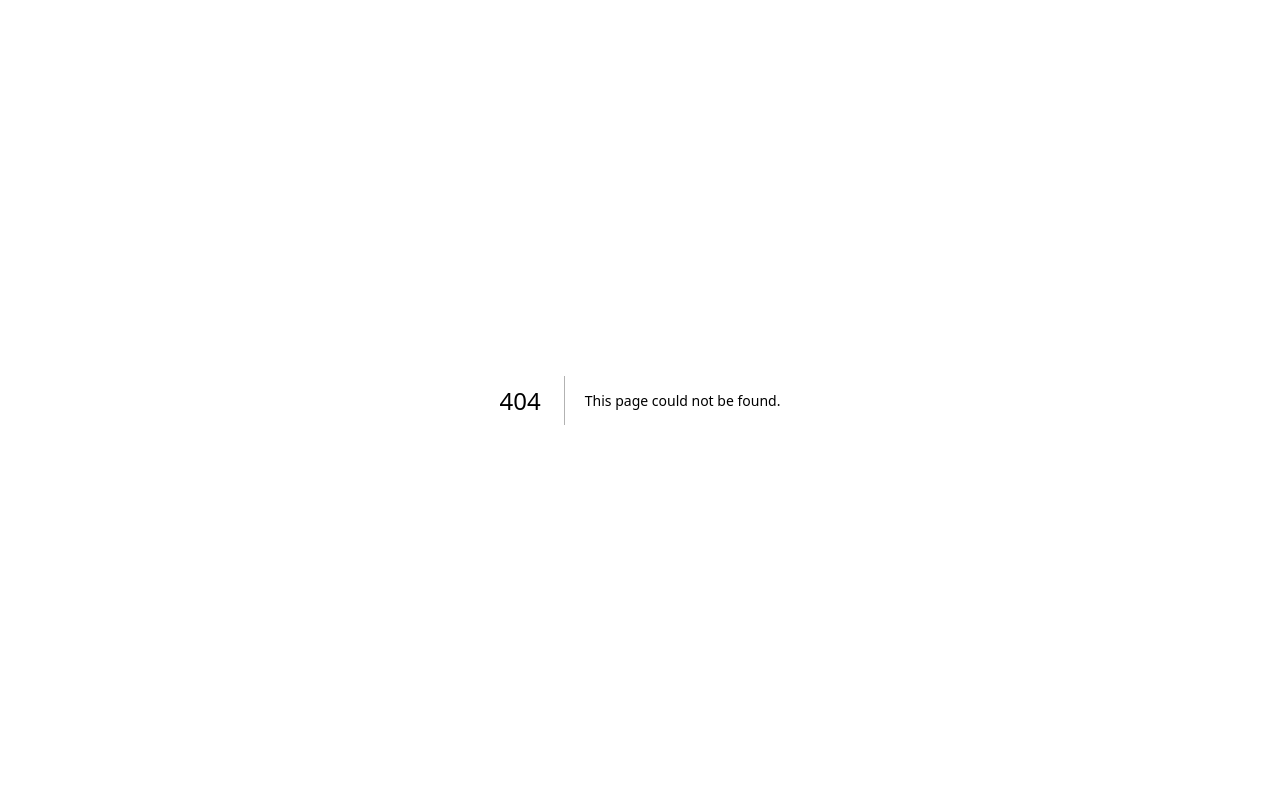
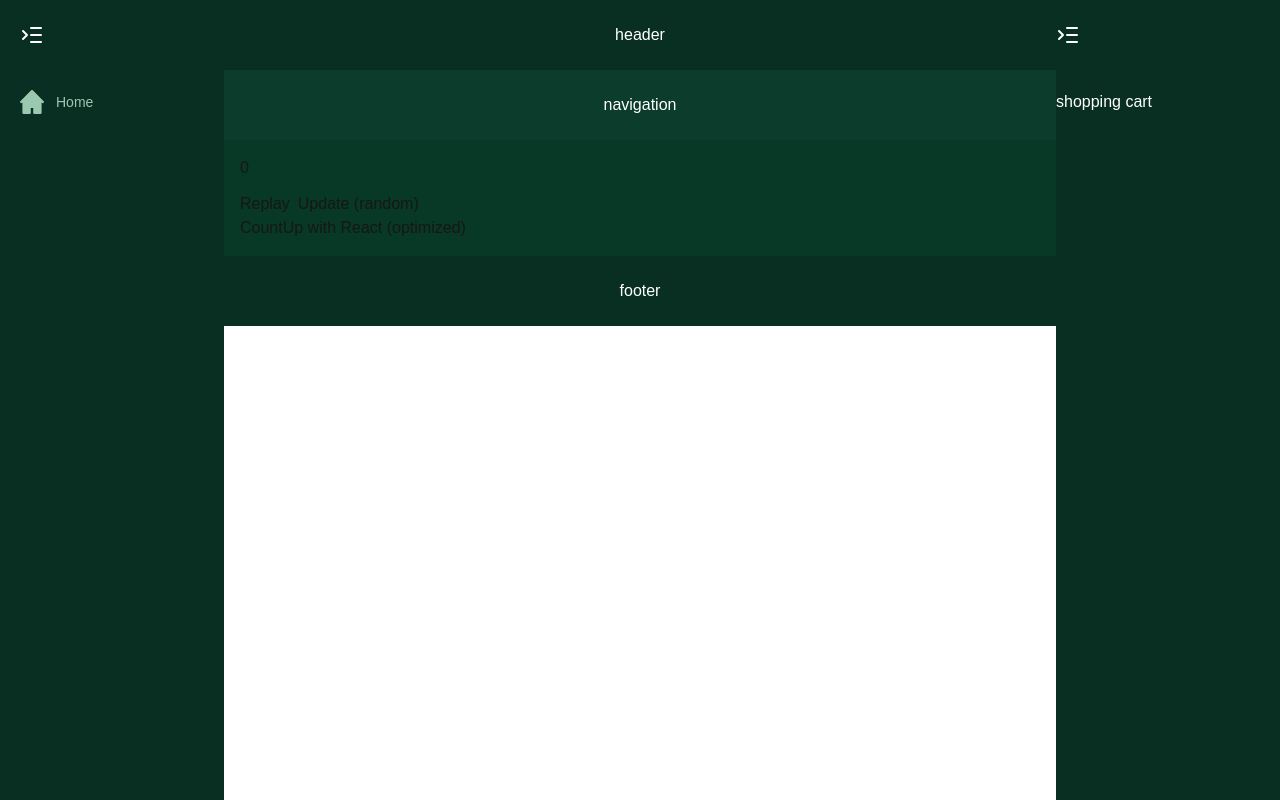
Before and after one commit to fgh64hfhk/next-pages, a Next.js app: page /odometer in a window 1280 px wide. Before the commit this address had no page. Built offline with nearby package versions, Linux system fonts and the light colour scheme.

Commit message:
實作拉霸滾動範例

```diff
--- a/package.json
+++ b/package.json
@@ -15,6 +15,7 @@
     "@mui/material": "^7.3.2",
     "@mui/x-date-pickers": "^8.11.3",
     "clsx": "^2.1.1",
+    "countup.js": "^2.9.0",
     "dayjs": "^1.11.18",
     "dompurify": "^3.2.7",
     "isomorphic-dompurify": "^2.28.0",
@@ -23,6 +24,7 @@
     "moment": "^2.30.1",
     "motion": "^12.23.21",
     "next": "15.5.3",
+    "odometer_countup": "^1.0.4",
     "react": "19.1.0",
     "react-dom": "19.1.0"
   },
--- /dev/null
+++ b/pages/odometer/index.js
@@ -0,0 +1,128 @@
+import QQLayout from "@/layouts/QQLayout";
+import { useEffect, useRef, useCallback } from "react";
+
+export default function OdometerDemo({ initial = 7000 }) {
+  const elRef = useRef(null); // 綁定到 <h1>
+  const countUpRef = useRef(null); // 保存 CountUp 實例
+  const modulesLoadedRef = useRef(false); // 只載入一次
+
+  // 初始化（只在 client 執行）
+  useEffect(() => {
+    if (typeof window === "undefined") return; // SSR guard
+
+    let mounted = true;
+
+    async function init() {
+      if (modulesLoadedRef.current) return;
+
+      try {
+        const countUpModule = await import("countup.js");
+        const odometerModule = await import("odometer_countup");
+
+        if (!mounted) return;
+
+        // 建立 CountUp 實例並儲存到 ref
+        countUpRef.current = new countUpModule.CountUp(elRef.current, initial, {
+          plugin: new odometerModule.Odometer({
+            // duration: 5,
+            lastDigitDelay: 0,
+          }),
+          duration: 5,
+        });
+
+        modulesLoadedRef.current = true;
+
+        if (!countUpRef.current.error) {
+          countUpRef.current.start();
+        } else {
+          console.error("CountUp init error:", countUpRef.current.error);
+        }
+      } catch (err) {
+        console.error("Failed to load countup or odometer plugin:", err);
+      }
+    }
+
+    init();
+
+    return () => {
+      // cleanup
+      mounted = false;
+      if (countUpRef.current) {
+        // 若實例有 reset() 就呼叫它，然後清掉 ref
+        try {
+          if (typeof countUpRef.current.reset === "function") {
+            countUpRef.current.reset();
+          }
+        } catch (e) {
+          // 忽略清理錯誤
+        }
+        countUpRef.current = null;
+      }
+    };
+  }, [initial]);
+
+  // 重新播放（reset + start）
+  const replay = useCallback(() => {
+    const inst = countUpRef.current;
+    if (!inst) return;
+    if (typeof inst.reset === "function") inst.reset();
+    if (typeof inst.start === "function") inst.start();
+  }, []);
+
+  // 更新數值（若 CountUp 支援 update）
+  const updateValue = useCallback((newVal) => {
+    const inst = countUpRef.current;
+    if (!inst) return;
+    // 若有 update(newVal) 方法就用它，否則 reset->建新實例或 start from new
+    if (typeof inst.update === "function") {
+      inst.update(newVal);
+    } else {
+      // fallback: reset DOM content then start a fresh animation by re-creating instance
+      try {
+        inst.reset && inst.reset();
+      } catch {}
+      // 簡單作法：直接改 innerText（不會動畫）
+      if (elRef.current) elRef.current.innerText = String(newVal);
+    }
+  }, []);
+
+  return (
+    <div>
+      <h1
+        ref={elRef}
+        style={{ cursor: "pointer", userSelect: "none" }}
+        onClick={() => {
+          // 點擊重播
+          replay();
+        }}
+      >
+        0
+      </h1>
+
+      <div style={{ marginTop: 12 }}>
+        <button
+          onClick={() => {
+            replay();
+          }}
+        >
+          Replay
+        </button>
+
+        <button
+          onClick={() => {
+            // 範例：更新到一個新的隨機數
+            const newVal = Math.floor(Math.random() * 10000);
+            updateValue(newVal);
+          }}
+          style={{ marginLeft: 8 }}
+        >
+          Update (random)
+        </button>
+      </div>
+
+      <p>CountUp with React (optimized)</p>
+    </div>
+  );
+}
+
+OdometerDemo.getLayout = QQLayout;
```
Also changed, not shown: 1 other file (tests, documents, lock files or other folders).
